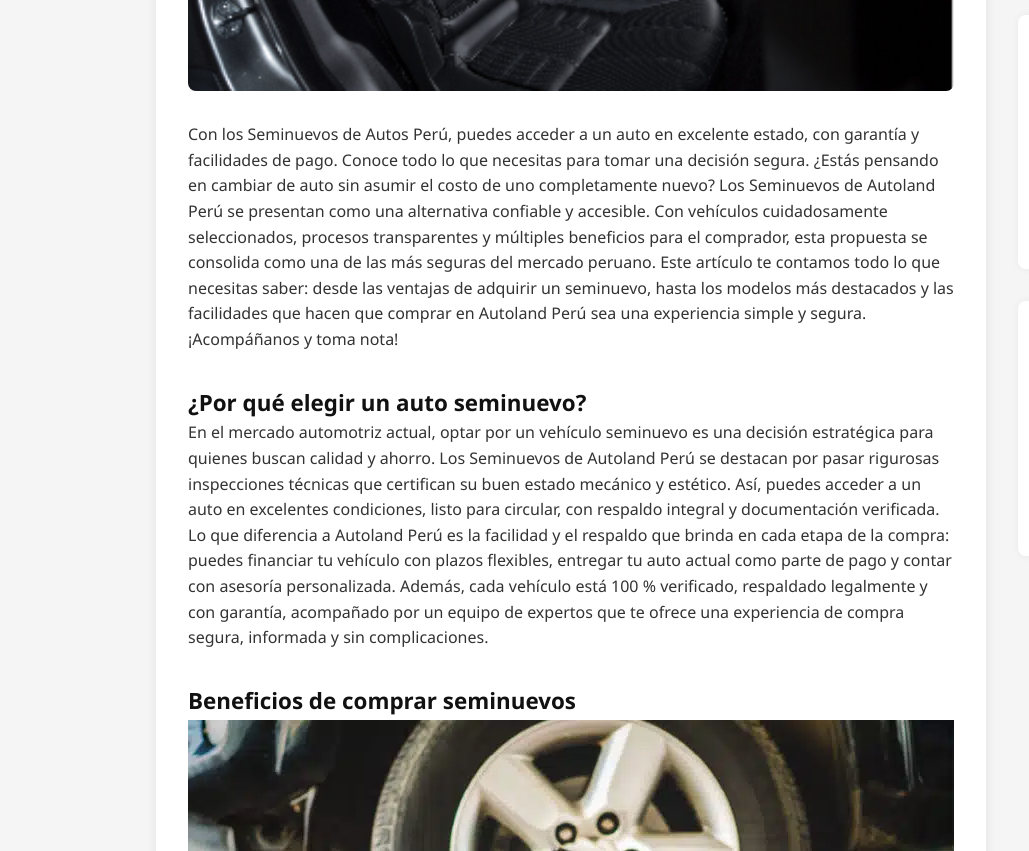
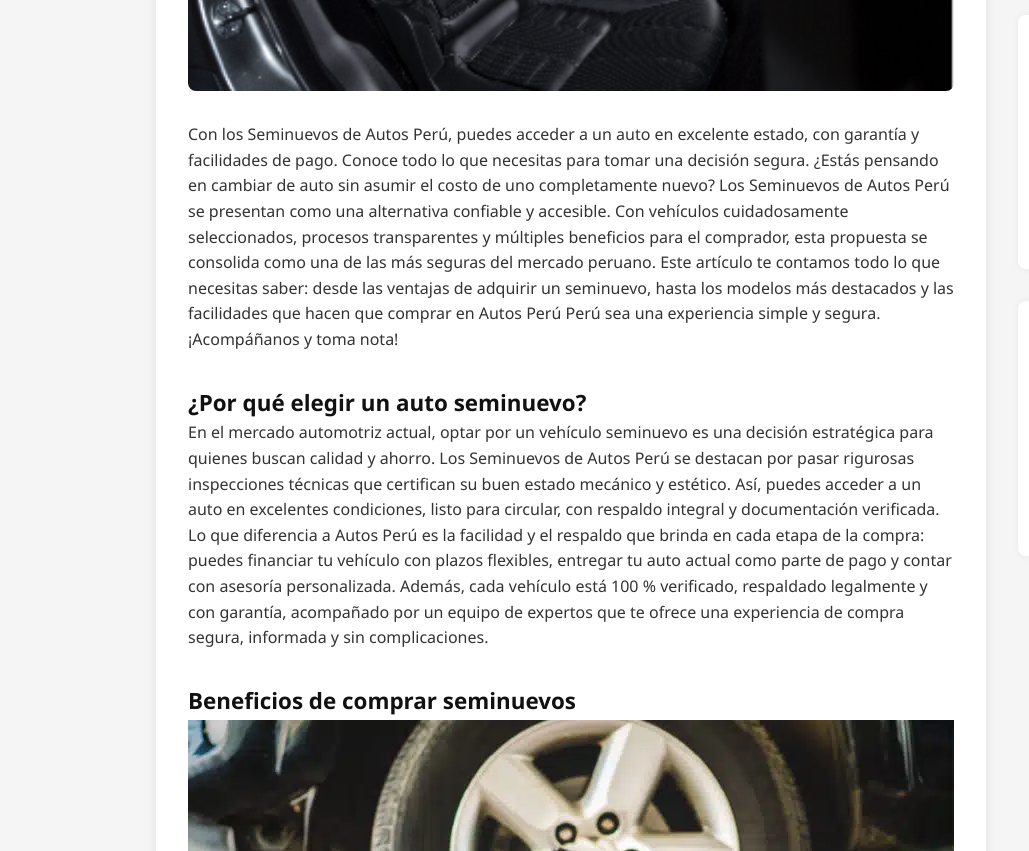
Before and after one commit to cvallejosk/Fin, a plain HTML site: page Paginas/seminuevos.html in a window 1280 px wide. Shown: the part 620-1471 px from the top of the page, 0-1029 px from the left. Drawn offline with Linux system fonts and the light colour scheme.

Commit message:
Update seminuevos.html

```diff
--- a/Paginas/seminuevos.html
+++ b/Paginas/seminuevos.html
@@ -28,17 +28,17 @@
       <img class="destacada" src="../Imagenes/blog/Screenshot_3.png" alt="Seminuevos AutosPeru">
 
       <p>Con los Seminuevos de Autos Perú, puedes acceder a un auto en excelente estado, con garantía y facilidades de pago. Conoce todo lo que necesitas para tomar una decisión segura.
-        ¿Estás pensando en cambiar de auto sin asumir el costo de uno completamente nuevo? Los Seminuevos de Autoland Perú se presentan como una alternativa confiable y accesible.
+        ¿Estás pensando en cambiar de auto sin asumir el costo de uno completamente nuevo? Los Seminuevos de Autos Perú se presentan como una alternativa confiable y accesible.
          Con vehículos cuidadosamente seleccionados, procesos transparentes y múltiples beneficios para el comprador, esta propuesta se consolida como una de las más seguras del mercado peruano.
-         Este artículo te contamos todo lo que necesitas saber: desde las ventajas de adquirir un seminuevo, hasta los modelos más destacados y las facilidades que hacen que comprar en Autoland
+         Este artículo te contamos todo lo que necesitas saber: desde las ventajas de adquirir un seminuevo, hasta los modelos más destacados y las facilidades que hacen que comprar en Autos Perú
          Perú sea una experiencia simple y segura. ¡Acompáñanos y toma nota!</p>
 
       <h2>¿Por qué elegir un auto seminuevo?</h2>
       <p>
         En el mercado automotriz actual, optar por un vehículo seminuevo es una decisión estratégica para quienes buscan calidad y ahorro.
-        Los Seminuevos de Autoland Perú se destacan por pasar rigurosas inspecciones técnicas que certifican su buen estado mecánico y estético.
+        Los Seminuevos de Autos Perú se destacan por pasar rigurosas inspecciones técnicas que certifican su buen estado mecánico y estético.
         Así, puedes acceder a un auto en excelentes condiciones, listo para circular, con respaldo integral y documentación verificada.
-        Lo que diferencia a Autoland Perú es la facilidad y el respaldo que brinda en cada etapa de la compra: puedes financiar tu vehículo con plazos
+        Lo que diferencia a Autos Perú es la facilidad y el respaldo que brinda en cada etapa de la compra: puedes financiar tu vehículo con plazos
          flexibles, entregar tu auto actual como parte de pago y contar con asesoría personalizada. Además, cada vehículo está 100 % verificado, respaldado
          legalmente y con garantía, acompañado por un equipo de expertos que te ofrece una experiencia de compra segura, informada y sin complicaciones.
       </p>
```
